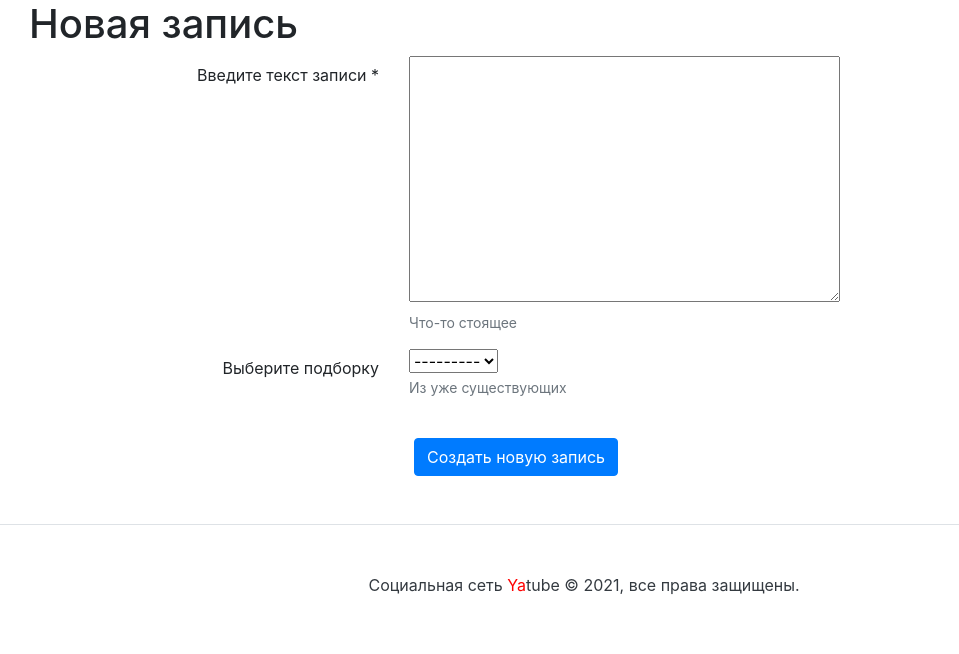
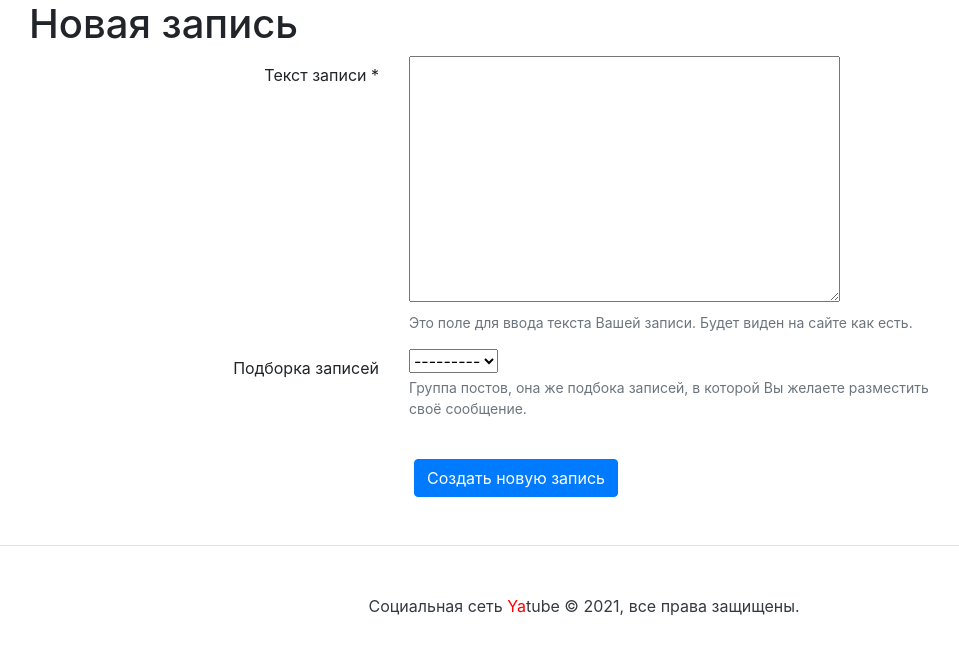
Before and after one commit to jood2302/hw03_forms-1, a Django app: page /new/ in a window 1280 px wide. Shown: the part 56-710 px from the top of the page, without its empty margins (56-1015 px from the left). Run offline with Django 3.2, Linux system fonts and the light colour scheme; the visitor is signed in with stand-in values (Sample User, id 1); data that the repository does not hold is empty; some libraries are stand-ins or nearby versions.

Commit message:
some fix 30.04

```diff
--- a/yatube/posts/forms.py
+++ b/yatube/posts/forms.py
@@ -8,10 +8,12 @@ class PostForm(forms.ModelForm):
         model = Post
         fields = ('text', 'group')
         labels = {
-            'text': 'Введите текст записи',
-            'group': 'Выберите подборку',
+            'text': 'Текст записи',
+            'group': 'Подборка записей',
         }
         help_texts = {
-            'text': 'Что-то стоящее',
-            'group': 'Из уже существующих',
+            'text': ('Это поле для ввода текста Вашей записи. '
+                     'Будет виден на сайте как есть.'),
+            'group': ('Группа постов, она же подбока записей, в которой'
+                      ' Вы желаете разместить своё сообщение.'),
         }
--- a/yatube/posts/models.py
+++ b/yatube/posts/models.py
@@ -7,7 +7,9 @@ User = get_user_model()
 class Group(models.Model):
     title = models.CharField(
         max_length=200, unique=True,
-        help_text='Название подборки',
+        help_text=('Группа, сообщество, подборка записей, суть одна, в этом '
+                   'месте собраны сообщения, имеющие некую общность. '
+                   'Название подборки призвано её отражать'),
         verbose_name='Название подборки'
     )
     slug = models.SlugField(
--- /dev/null
+++ b/yatube/posts/templates/posts/form_error_ handling.html
@@ -0,0 +1,5 @@
+{% for error in form.errors.values %}
+  <div class="alert alert-danger" role="alert">
+    {{ error }}
+  </div>
+{% endfor %}
--- a/yatube/posts/templates/posts/new_post.html
+++ b/yatube/posts/templates/posts/new_post.html
@@ -4,11 +4,7 @@
 {% block content %}
 
   {% if user.is_authenticated %}
-    {% for error in form.errors.values %}
-      <div class="alert alert-danger" role="alert">
-        {{ error }}
-      </div>
-    {% endfor %}
+    {% include "posts/form_error_ handling.html" %}
 
     <form method="post" action="{% url 'new_post' %}">
       {% csrf_token %}
@@ -41,9 +37,9 @@
       </div>
     </form>
   {% else %}
-  <div class="alert alert-info" role="alert">
-    Вы обратились к странице, доступ к которой возможен только для залогиненных пользователей.<br>
-    Пожалуйста, авторизуйтесь.
-  </div>
+    <div class="alert alert-info" role="alert">
+      Вы обратились к странице, доступ к которой возможен только для залогиненных пользователей.<br>
+      Пожалуйста, авторизуйтесь.
+    </div>
   {% endif %}
 {% endblock %}
--- a/yatube/posts/templates/posts/paginator.html
+++ b/yatube/posts/templates/posts/paginator.html
@@ -1,4 +1,3 @@
-{# Отрисовываем навигацию паджинатора только если есть и другие страницы #}
 {% if page.has_other_pages %}
 <nav>
   <ul class="pagination">
--- a/yatube/posts/views.py
+++ b/yatube/posts/views.py
@@ -13,10 +13,10 @@ def index(request):
     page_number = request.GET.get('page')
     page = paginator.get_page(page_number)
     return render(
-         request,
-         'index.html',
-         {'page': page},
-     )
+        request,
+        'index.html',
+        {'page': page},
+    )
 
 
 def group_posts(request, slug):
@@ -32,17 +32,15 @@ def group_index(request):
 
 @login_required
 def new_post(request):
-    """Create new post for blog."""
+    """For post obj create form, render and check it, then save model obj."""
 
+    # initialise PostForm() with 'None' if request.POST absent
     form = PostForm(request.POST or None)
-    # initialise PostForm() with 'None' if request.POST absent
 
-    if request.method == 'POST':
-
-        if form.is_valid():
-            new_Post = form.save(commit=False)
-            new_Post.author = request.user
-            new_Post.save()
-            return redirect('index')
+    if form.is_valid():
+        new_post = form.save(commit=False)
+        new_post.author = request.user
+        new_post.save()
+        return redirect('index')
 
     return render(request, 'posts/new_post.html', {'form': form})
--- a/yatube/templates/base.html
+++ b/yatube/templates/base.html
@@ -1,5 +1,3 @@
-{# base.html #}
-
 <!doctype html>
 <html>
 
@@ -7,7 +5,6 @@
     <meta charset="utf-8">
     <meta name="viewport" content="width=device-width, initial-scale=1, shrink-to-fit=no">
     <title>{% block title %}The Last Social Media You'll Ever Need{% endblock %} | Yatube</title>
-    <!-- Загрузка статики -->
     {% load static %}
     <link rel="stylesheet" href="{% static 'bootstrap/dist/css/bootstrap.min.css' %}">
     <script src="{% static 'jquery/dist/jquery.min.js' %}"></script>
@@ -18,7 +15,7 @@
     {% include 'nav.html' %}
     <main>
       <div class="container">
-        <h1>{% block header %}{% endblock %}</h1>   <!-- The Last Social Media You'll Ever Need -->
+        <h1>{% block header %}{% endblock %}</h1>
         {% block content %}
         {% endblock %}
       </div>
--- a/yatube/templates/footer.html
+++ b/yatube/templates/footer.html
@@ -1,4 +1,5 @@
 <footer class="pt-4 my-md-5 pt-md-5 border-top">
-  <p class="m-0 text-dark text-center"> Социальная сеть <span
-  style="color:red">Ya</span>tube © {{ year }}, все права защищены.</p>
+  <p class="m-0 text-dark text-center"> Социальная сеть
+    <span style="color:red"> Ya</span>tube © {{ year }}, все права защищены.
+  </p>
 </footer>
```
Also changed, not shown: yatube/users/templates/registration/login.html (+6 -4 lines), yatube/users/templates/registration/password_change_form.html (+9 -13 lines), yatube/users/templates/registration/password_reset_form.html (+10 -4 lines), yatube/posts/templates/posts/index.html (renamed from yatube/templates/index.html).
